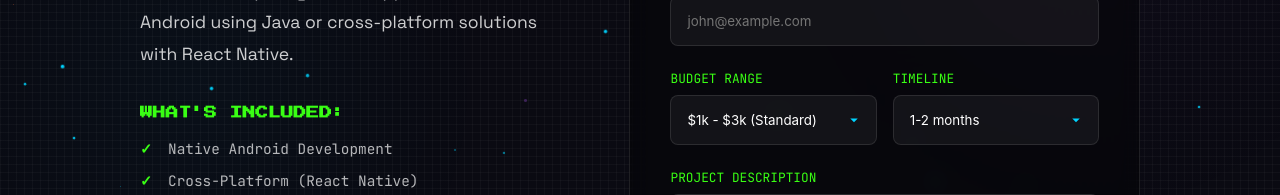
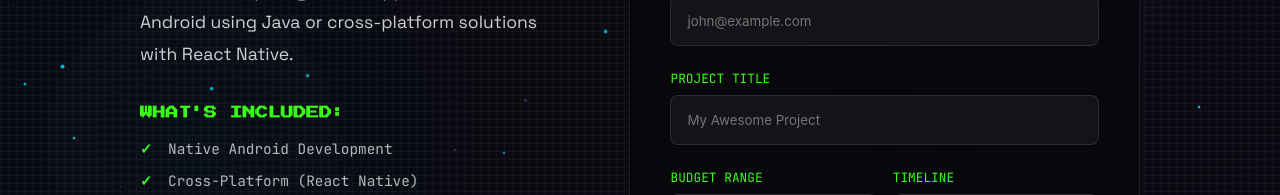
Before and after one commit to J-Akiru5/my-portfolio-react, a React (Vite) app: page /services/mobile-apps in a window 1280 px wide. Shown: the part 412-607 px from the top of the page. Built offline with nearby package versions, Linux system fonts and the light colour scheme; no server answers; the database is empty.

Commit message:
feat: add project title field to inquiry form and booking display

```diff
--- a/src/pages/ServiceInquiry.jsx
+++ b/src/pages/ServiceInquiry.jsx
@@ -72,6 +72,7 @@ export default function ServiceInquiry() {
   const [formData, setFormData] = useState({
     name: '',
     email: '',
+    projectTitle: '',
     budget: '1k-3k',
     timeline: '1-2 months',
     description: ''
@@ -121,6 +122,7 @@ export default function ServiceInquiry() {
       const docRef = await addDoc(bookingsRef, {
         serviceId: slug,
         serviceName: service.title,
+        projectTitle: formData.projectTitle,
         clientName: formData.name,
         clientEmail: formData.email,
         budget: formData.budget,
@@ -140,6 +142,7 @@ export default function ServiceInquiry() {
       setFormData({
         name: '',
         email: '',
+        projectTitle: '',
         budget: '',
         timeline: '',
         description: ''
@@ -408,6 +411,19 @@ export default function ServiceInquiry() {
               />
             </div>
 
+            <div className="form-group">
+              <label className="form-label">PROJECT TITLE</label>
+              <input
+                type="text"
+                name="projectTitle"
+                className="form-input"
+                placeholder="My Awesome Project"
+                required
+                value={formData.projectTitle}
+                onChange={handleInputChange}
+              />
+            </div>
+
             <div style={{ display: 'flex', gap: '1rem' }}>
               <div className="form-group" style={{ flex: 1 }}>
                 <label className="form-label">BUDGET RANGE</label>
--- a/src/pages/admin/BookingsDashboard.jsx
+++ b/src/pages/admin/BookingsDashboard.jsx
@@ -392,6 +392,21 @@ export default function BookingsDashboard() {
                 </div>
               </div>
 
+              {booking.projectTitle && (
+                <div style={{
+                  padding: '0.75rem',
+                  background: 'rgba(0, 212, 255, 0.1)',
+                  borderLeft: '3px solid #00d4ff',
+                  marginBottom: '0.5rem',
+                  borderRadius: '4px'
+                }}>
+                  <span style={{ fontSize: '0.7rem', color: 'rgba(255,255,255,0.5)' }}>PROJECT: </span>
+                  <span style={{ fontFamily: 'Press Start 2P', fontSize: '0.7rem', color: '#00d4ff' }}>
+                    {booking.projectTitle}
+                  </span>
+                </div>
+              )}
+
               {booking.projectDescription && (
                 <div className="booking-description">
                   {booking.projectDescription}
```
